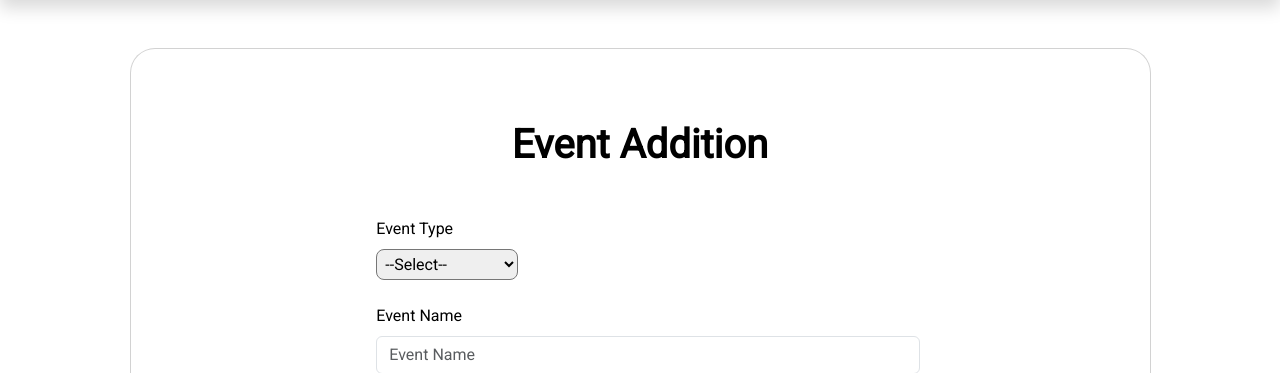
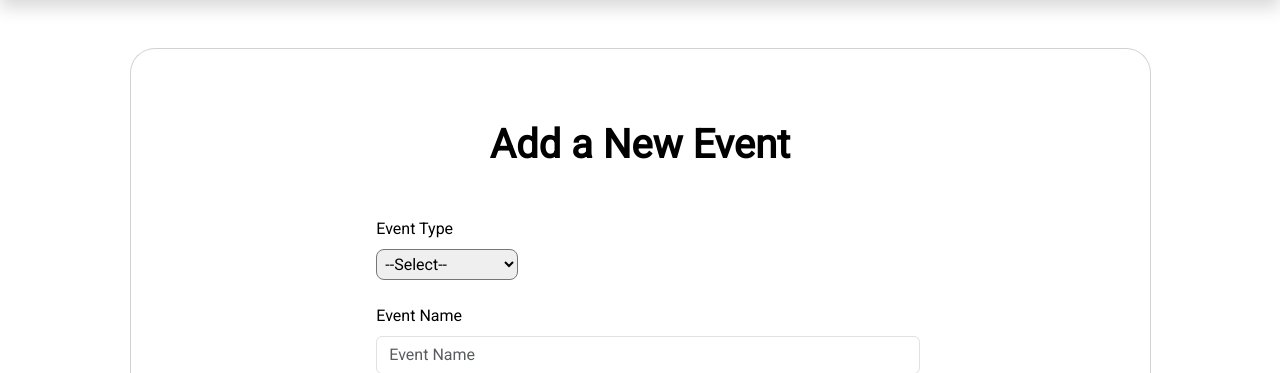
Before and after one commit to vishwanath-29/TicketEaze, a Flask app: template templates/Admin/AddEvent.html in a window 1280 px wide. Shown: the part 88-461 px from the top of the page. Run offline with Flask 3, Linux system fonts and the light colour scheme; the template is opened without the code that fills it: values that come from a table or form of the project are taken from there, others are empty.

Commit message:
removed unnecessary content

```diff
--- a/templates/Admin/AddEvent.html
+++ b/templates/Admin/AddEvent.html
@@ -17,7 +17,7 @@
                   <div class="row justify-content-center">
                     <div class="col-md-10 col-lg-6 col-xl-8 order-2 order-lg-1">
 
-                      <p class="text-center h1 fw-bold mb-5 mx-1 mx-md-4 mt-4">Event Addition</p>
+                      <p class="text-center h1 fw-bold mb-5 mx-1 mx-md-4 mt-4">Add a New Event</p>
 
                       <form class="mx-1 mx-md-4" action="/management/event/add" method="post"  enctype="multipart/form-data">
 
@@ -121,13 +121,3 @@
 
 {% endblock addEvent %}
 {% endblock content %}
-
-
-
-
-      <script src="https://code.jquery.com/jquery-3.5.1.slim.min.js" integrity="sha384-DfXdz2htPH0lsSSs5nCTpuj/zy4C+OGpamoFVy38MVBnE+IbbVYUew+OrCXaRkfj" crossorigin="anonymous"></script>
-      <script src="https://cdn.jsdelivr.net/npm/bootstrap@5.3.0-alpha1/dist/js/bootstrap.bundle.min.js" integrity="sha384-w76AqPfDkMBDXo30jS1Sgez6pr3x5MlQ1ZAGC+nuZB+EYdgRZgiwxhTBTkF7CXvN" crossorigin="anonymous"></script>
-    <script src="https://cdn.jsdelivr.net/npm/bootstrap@4.5.3/dist/js/bootstrap.bundle.min.js" integrity="sha384-ho+j7jyWK8fNQe+A12Hb8AhRq26LrZ/JpcUGGOn+Y7RsweNrtN/tE3MoK7ZeZDyx" crossorigin="anonymous"></script>
-
-</body>
-</html>
```
